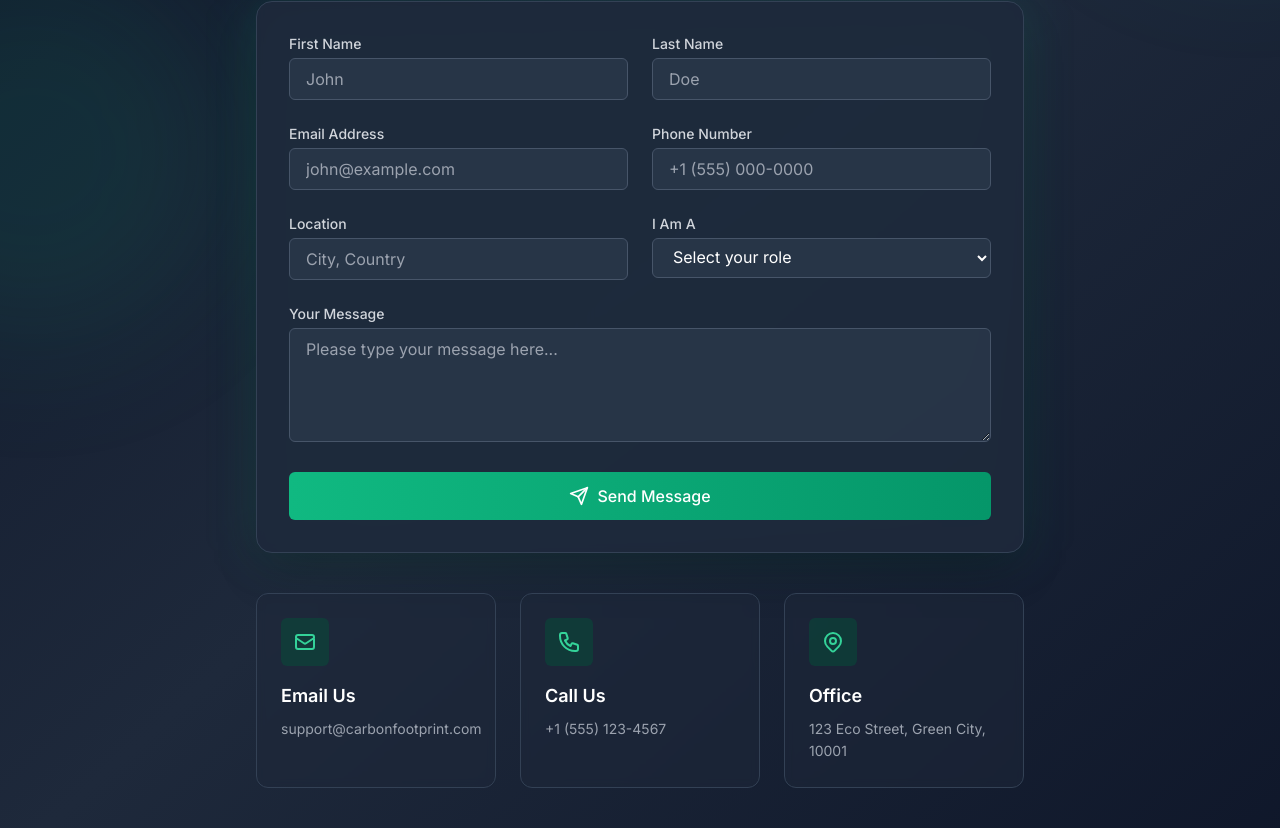
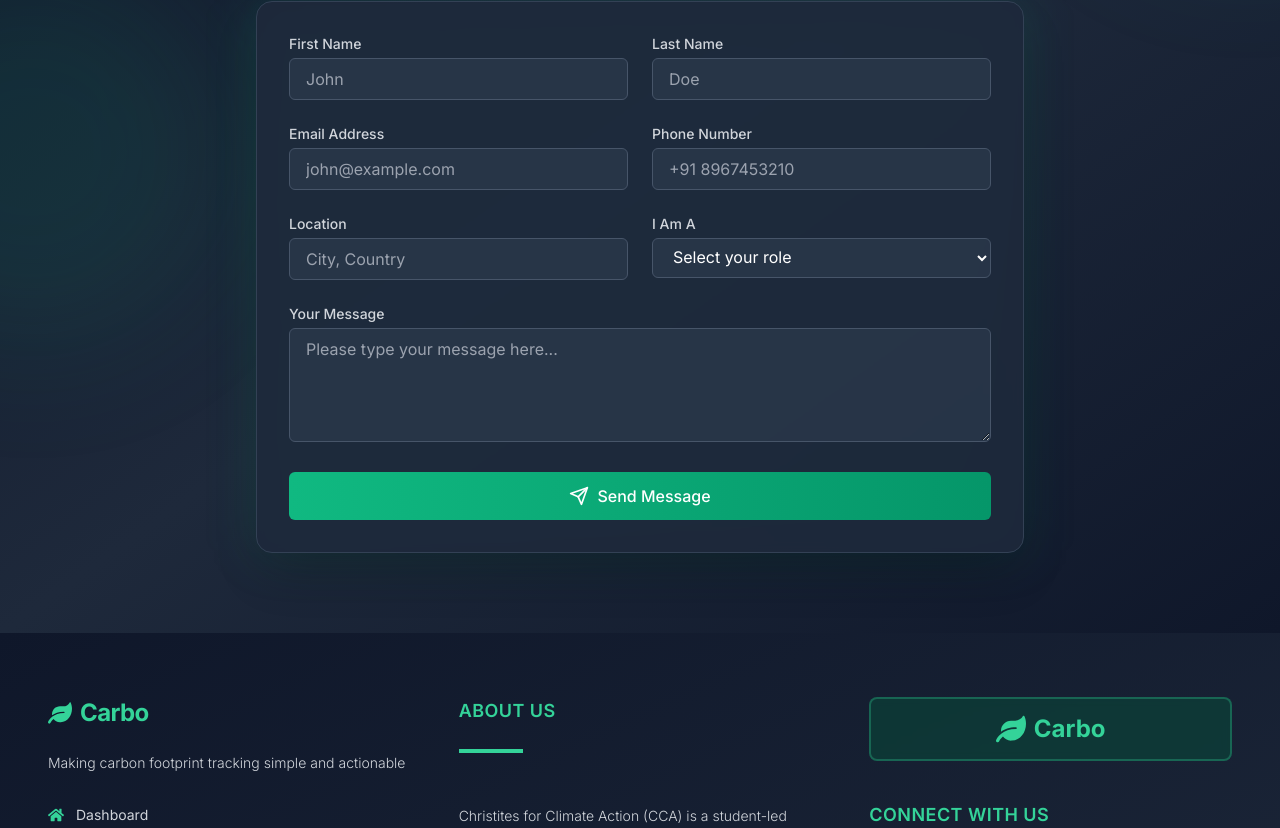
Before and after one commit to george-bobby/carbo-tracker, a Next.js app: page /contact in a window 1280 px wide. Shown: the part 352-1180 px from the top of the page. Built offline with nearby package versions, Linux system fonts and the light colour scheme; no server answers.

Commit message:
new pages

```diff
--- a/package.json
+++ b/package.json
@@ -51,6 +51,7 @@
     "react-chartjs-2": "^5.3.0",
     "react-dom": "^18.3.1",
     "react-icons": "^5.3.0",
+    "react-leaflet": "^5.0.0",
     "react-lottie": "^1.2.10",
     "react-router-dom": "^6.26.2",
     "recharts": "^2.15.0",
--- a/src/app/contact/page.tsx
+++ b/src/app/contact/page.tsx
@@ -117,7 +117,7 @@ export default function Contact() {
                                             name="phone"
                                             required
                                             className="w-full px-4 py-2 bg-slate-700/50 border border-slate-600 rounded-md focus:ring-2 focus:ring-emerald-500 focus:border-emerald-500 outline-none transition-colors text-white placeholder-gray-400"
-                                            placeholder="+1 (555) 000-0000"
+                                            placeholder="+91 8967453210"
                                         />
                                     </div>
 
@@ -203,7 +203,7 @@ export default function Contact() {
                         </div>
                     </div>
 
-                    <div className="mt-10 grid grid-cols-1 md:grid-cols-3 gap-6">
+                    {/* <div className="mt-10 grid grid-cols-1 md:grid-cols-3 gap-6">
                         <div className="bg-slate-800/50 backdrop-blur-sm border border-slate-700 p-6 rounded-xl transition-all duration-300 hover:border-emerald-500/50 hover:bg-slate-800/80">
                             <div className="h-12 w-12 rounded-md flex items-center justify-center mb-4 bg-emerald-900/50 text-emerald-400">
                                 <svg xmlns="http://www.w3.org/2000/svg" className="h-6 w-6" fill="none" viewBox="0 0 24 24" stroke="currentColor">
@@ -212,7 +212,7 @@ export default function Contact() {
                             </div>
                             <h3 className="text-white font-semibold text-lg mb-2">Email Us</h3>
                             <p className="text-gray-400 text-sm leading-relaxed">
-                                support@carbonfootprint.com
+                                mail@christuniversity.in
                             </p>
                         </div>
 
@@ -224,7 +224,7 @@ export default function Contact() {
                             </div>
                             <h3 className="text-white font-semibold text-lg mb-2">Call Us</h3>
                             <p className="text-gray-400 text-sm leading-relaxed">
-                                +1 (555) 123-4567
+                                +91 804012 9100 / 9600
                             </p>
                         </div>
 
@@ -237,10 +237,10 @@ export default function Contact() {
                             </div>
                             <h3 className="text-white font-semibold text-lg mb-2">Office</h3>
                             <p className="text-gray-400 text-sm leading-relaxed">
-                                123 Eco Street, Green City, 10001
+                                Dharmaram College Post, Hosur Road, Bengaluru - 560029, Karnataka, India
                             </p>
                         </div>
-                    </div>
+                    </div> */}
                 </div>
             </div>
         </div>
--- a/src/components/CallToAction.tsx
+++ b/src/app/home/CallToAction.tsx
@@ -1,4 +1,3 @@
-
 "use client";
 import React, { useRef, useEffect } from 'react';
 import gsap from 'gsap';
--- a/src/app/live/page.tsx
+++ b/src/app/live/page.tsx
@@ -1,7 +1,7 @@
 "use client";
 import { useState, useEffect } from "react";
 import { useSearchParams, useRouter } from "next/navigation";
-import { SearchBar } from "../../components/searchBar";
+import { SearchBar } from "./searchBar";
 import { CurrentConditions } from "./CurrentConditions";
 import { DetailedStats } from "./DetailedStats";
 import { WeatherTrends } from "./WeatherTrends";
--- a/src/components/Header.jsx
+++ b/src/components/Header.jsx
@@ -66,6 +66,9 @@ function Header() {
 		{ name: 'Shop', icon: <FaShoppingCart className='w-4 h-4' /> },
 		{ name: 'Ecocenter', icon: <FaLeaf className='w-4 h-4' /> },
 		{ name: 'Chatbot', icon: <FaRobot className='w-4 h-4' /> },
+		// { name: 'About', icon: <FaRobot className='w-4 h-4' /> },
+		// { name: 'Contact', icon: <FaRobot className='w-4 h-4' /> },
+		// { name: 'Live', icon: <FaRobot className='w-4 h-4' /> },
 	];
 
 	return (
```
Also changed, not shown: src/app/home/page.tsx (+6 -6 lines), src/app/home/Features.tsx (renamed from src/components/Features.tsx), src/app/home/Hero.tsx (renamed from src/components/Hero.tsx), src/app/home/NewsSection.tsx (renamed from src/components/NewsSection.tsx), src/app/home/Stats.tsx (renamed from src/components/Stats.tsx), src/app/live/searchBar.tsx (renamed from src/components/searchBar.tsx), 1 other file (tests, documents, lock files or other folders).
